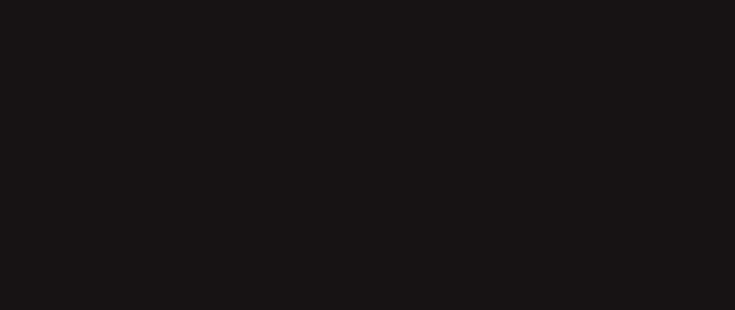
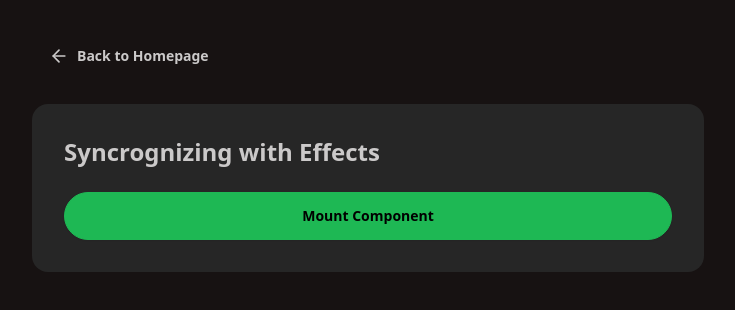
Before and after one commit to Rezuanul-Islam-Fahim/learn-advanced-react, a React (Vite) app: page /syncrognize-effects in a window 1280 px wide. Before the commit this address had no page. Shown: the top 310 px of the page, without its empty margins (272-1007 px from the left). Built offline with nearby package versions, Linux system fonts and the light colour scheme.

Commit message:
Add page with functionality - SyncrognizingWithEffect

```diff
--- a/src/App.jsx
+++ b/src/App.jsx
@@ -3,6 +3,7 @@
 import MainContentLayout from './layouts/MainContentLayout.jsx'
 import ReferenceWithRefs from './pages/ReferenceWithRefs'
 import RefsDomManipulation from './pages/RefsDomManipulation.jsx'
+import SyncrognizingWithEffects from './pages/SyncrognizingWithEffects.jsx'
 
 const App = () => {
   return (
@@ -12,6 +13,7 @@
         <Route element={<MainContentLayout />}>
           <Route path={'/reference-with-refs'} element={<ReferenceWithRefs />} />
           <Route path={'/refs-dom'} element={<RefsDomManipulation />} />
+          <Route path={'/syncrognize-effects'} element={<SyncrognizingWithEffects />} />
         </Route>
       </Routes>
     </BrowserRouter>
--- a/src/pages/HomePage.jsx
+++ b/src/pages/HomePage.jsx
@@ -12,6 +12,10 @@
                     className="btn btn-primary my-2">
                     Refs for DOM manipulation
                 </Link>
+                <Link to={'/syncrognize-effects'}
+                    className="btn btn-primary my-2">
+                    Syncrognizing with Effects
+                </Link>
             </div>
         </div>
     )
--- /dev/null
+++ b/src/pages/SyncrognizingWithEffects.jsx
@@ -0,0 +1,56 @@
+import { useState, useEffect } from 'react'
+
+const PlayGround = () => {
+    const [text, setText] = useState('demo')
+
+    useEffect(() => {
+        const onTimeout = () => {
+            console.log('⏰ ' + text)
+        }
+
+        console.log('🔵 Schedule "' + text + '" log')
+        const timeoutId = setTimeout(onTimeout, 2000)
+
+        return () => {
+            console.log('🟡 Cancel "' + text + '" log')
+            clearTimeout(timeoutId)
+        }
+    })
+
+    return (
+        <div className="flex flex-col">
+            <br />
+            <br />
+            <input
+                type="text"
+                value={text}
+                onChange={e => setText(e.target.value)}
+                placeholder="Type here"
+                className="input input-bordered w-full max-w-xs" />
+            {text.length > 0 && (
+                <>
+                    <br />
+                    <p>{text}</p>
+                </>
+            )}
+        </div>
+    )
+}
+
+const SyncrognizingWithEffects = () => {
+    const [show, setShow] = useState(false)
+
+    return (
+        <>
+            <h2 className="card-title text-2xl mb-4">
+                Syncrognizing with Effects
+            </h2>
+            <button className="btn btn-primary" onClick={() => setShow(!show)}>
+                {!show ? 'Mount Component' : 'Unmount Component'}
+            </button>
+            {show && <PlayGround />}
+        </>
+    )
+}
+
+export default SyncrognizingWithEffects
```
